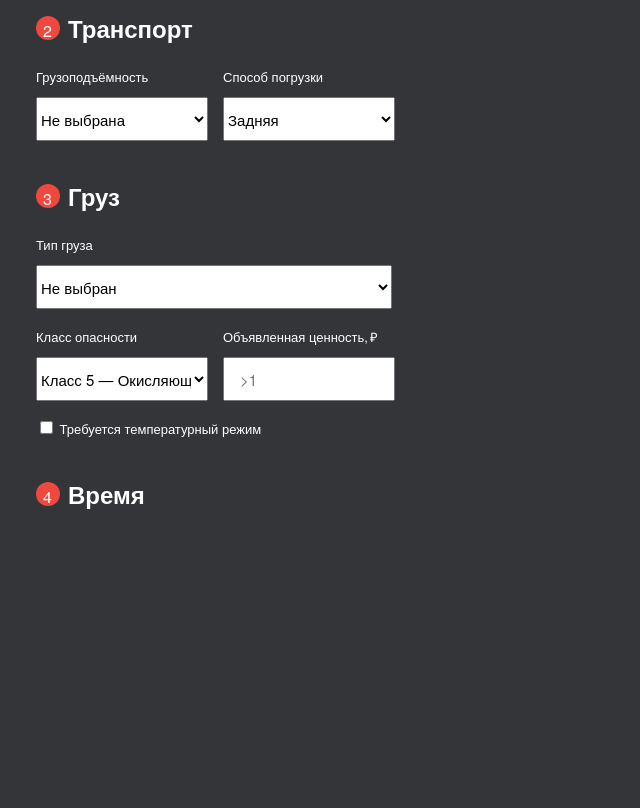
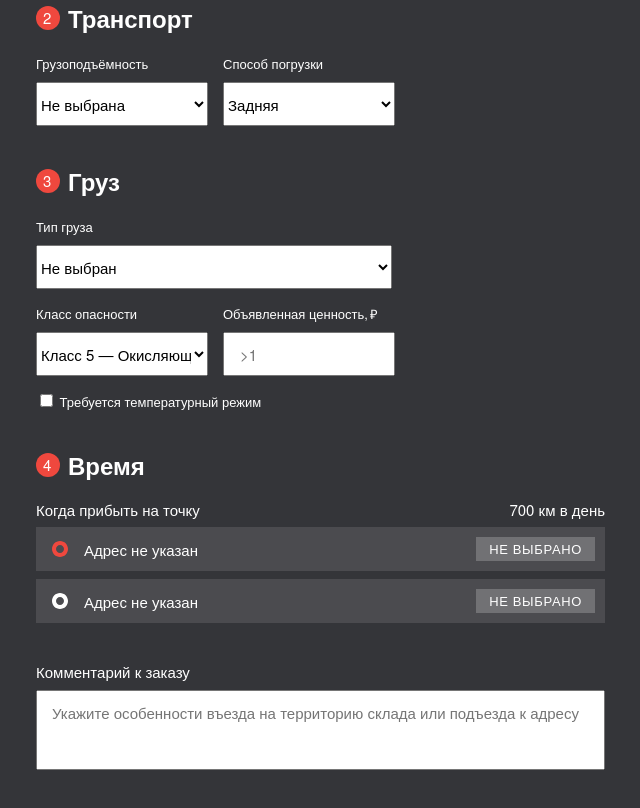
Before and after one commit to FakeEdition/test_work, a website: page app/index.html in a window 1280 px wide. Shown: the part 380-1188 px from the top of the page, without its empty margins (134-774 px from the left). Before the commit the page ends 950 px from the top, so only its background shows below. Drawn offline with nearby package versions, Linux system fonts and the light colour scheme.

Commit message:
added 4 step

```diff
--- a/app/index.html
+++ b/app/index.html
@@ -152,26 +152,77 @@
               </div>
               <h3 class="step-order__title">Время</h3>
             </div>
+            <div class="time">
+
+              <label class="time__label">
+                Когда прибыть на точку
+                <span>
+                  700 км в день
+                </span>
+              </label>
+            </div>
+
+            <div class="time__adress-from">
+              <div class="time__adress">
+                <svg class="time__icon" width="24" height="24" viewBox="0 0 24 24" fill="none"
+                  xmlns="http://www.w3.org/2000/svg">
+                  <path fill-rule="evenodd" clip-rule="evenodd"
+                    d="M20 12C20 16.4183 16.4183 20 12 20C7.58172 20 4 16.4183 4 12C4 7.58172 7.58172 4 12 4C16.4183 4 20 7.58172 20 12ZM16 12C16 14.2091 14.2091 16 12 16C9.79086 16 8 14.2091 8 12C8 9.79086 9.79086 8 12 8C14.2091 8 16 9.79086 16 12Z"
+                    fill="#EF483E" />
+                </svg>
+                <p class="time__text">
+                  Адрес не указан
+                </p>
+              </div>
+
+              <div class="time__adress-time">
+                <button class="time__btn">
+                  НЕ ВЫБРАНО
+                </button>
+              </div>
+            </div>
 
 
+            <div class="time__adress-to">
+              <div class="time__adress">
+                <svg class="time__icon" width="24" height="24" viewBox="0 0 24 24" fill="none"
+                  xmlns="http://www.w3.org/2000/svg">
+                  <path fill-rule="evenodd" clip-rule="evenodd"
+                    d="M20 12C20 16.4183 16.4183 20 12 20C7.58172 20 4 16.4183 4 12C4 7.58172 7.58172 4 12 4C16.4183 4 20 7.58172 20 12ZM16 12C16 14.2091 14.2091 16 12 16C9.79086 16 8 14.2091 8 12C8 9.79086 9.79086 8 12 8C14.2091 8 16 9.79086 16 12Z"
+                    fill="#FFF" />
+                </svg>
+                <p class="time__text">
+                  Адрес не указан
+                </p>
+              </div>
 
-
-
+              <div class="time__adress-time">
+                <button class="time__btn">
+                  НЕ ВЫБРАНО
+                </button>
+              </div>
+            </div>
           </div>
 
+          <div class="comment">
+            <label class="comment__label">
+              Комментарий к заказу
 
-
-
+              <input class="comment__input" type="text" name="" id=""
+                placeholder="Укажите особенности въезда на территорию склада или подъезда к адресу">
+            </label>
+          </div>
         </div>
-
-
-        <div class="cargo-order__container">
-
-        </div>
-
+      </div>
+      <div class="cargo-order__container">
+        <p class="cargo-order__text">
+          Для расчета стоимости необходимо ввести параметры груза, пункты отправки и прибытия.
+        </p>
       </div>
 
     </div>
+
+
   </div>
 
   <footer class="footer"></footer>
--- a/app/scss/_global.scss
+++ b/app/scss/_global.scss
@@ -4,10 +4,11 @@ body {
   margin: 0;
   padding: 0;
   @extend %helvetica-400;
+  font-size: 15px;
+  line-height: 18px;
 }
 
 .container {
     max-width: 730px;
     margin: 0 auto 0 170px;
-    width: 100%;
 }
--- a/app/scss/style.scss
+++ b/app/scss/style.scss
@@ -41,6 +41,7 @@
   &__step {
     margin-bottom: 40px;
   }
+
   &__title {
     font-style: normal;
     font-weight: 700;
@@ -54,7 +55,18 @@
 
   &__wrapper {
     display: flex;
-    max-width: 1100px;
+    max-width: 1105px;
+  }
+  &__form {
+    width: 100%;
+  }
+  &__container {
+    margin-left: 10px;
+    max-width: 356px;
+    max-height: 102px;
+    padding: 24px;
+    background-color: #4B4B4F;
+    color: #fff;
   }
 }
 
@@ -69,6 +81,7 @@
   &__input {
     margin: 8px 0 16px 0;
     width: 100%;
+    max-width: 728px;
     border-radius: 1px;
     font-style: normal;
     font-weight: 400;
@@ -78,50 +91,112 @@
   }
 }
 
-.transport,.goods {
+.transport,
+.goods {
   display: flex;
+
   &__field+.transport__field {
     margin-left: 15px;
   }
+
   &__field {
     max-width: 172px;
     width: 100%;
   }
+
   &__label {
     font-size: 13px;
     line-height: 16px;
   }
+
   &__filter-sort {
     width: 100%;
     height: 44px;
-    font-size: 15px;
-    line-height: 18px;
   }
+
   &__filter-selects {
     margin-top: 10px;
   }
 }
-.goods__field + .goods__field {
+
+.goods__field+.goods__field {
   margin-left: 15px;
 }
 
 .goods {
   margin-bottom: 15px;
+
   &__value {
     margin-top: 10px;
   }
+
   &__input {
-   width: 100%;
-   height: 44px;
-   font-size: 15px;
-   line-height: 18px;
-   padding: 0 15px;
+    width: 100%;
+    height: 44px;
+    padding: 0 15px;
   }
+
   &__type {
     max-width: 356px;
     width: 100%;
     display: block;
     margin-bottom: 15px;
+  }
+}
+
+
+.time {
+  &__icon {
+    margin: 0 12px;
+  }
+
+  &__adress {
+    display: inherit;
+    align-items: center
+  }
+
+  &__label {
+    display: flex;
+    justify-content: space-between;
+    margin-bottom: 8px;
+  }
+
+  &__adress-from,
+  &__adress-to {
+    background-color: #4B4B4F;
+    display: flex;
+    justify-content: space-between;
+    max-width: 730px;
+    width: 100%;
+    height: 44px;
+    align-items: center;
+    margin-bottom: 8px;
+  }
+
+  &__text {
+    line-height: 19px;
+  }
+
+  &__btn {
+    margin-right: 10px;
+    padding: 4px 13px;
+    background-color: #717174;
+    color: #fff;
+    border: none;
+    font-size: 13px;
+    line-height: 16px;
+    letter-spacing: 0.05em;
+  }
+}
+
+.comment {
+  margin-bottom: 130px;
+  &__input  {
+    margin-top: 9px;
+    padding: 13px 23px 49px 14px;
+    max-width: 730px;
+    width: 100%;
+    height: 80px;
   }
 }
 
@@ -141,9 +216,4 @@
 
 
 
-
-
-
-
-
 @import 'media';
```
Also changed, not shown: app/css/style.min.css.
